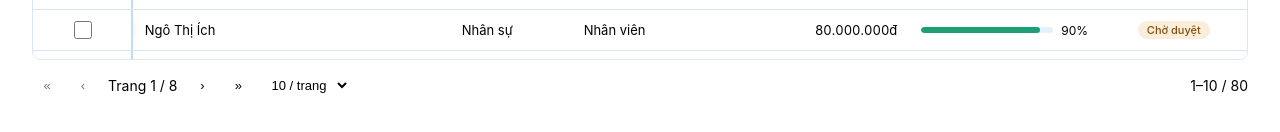
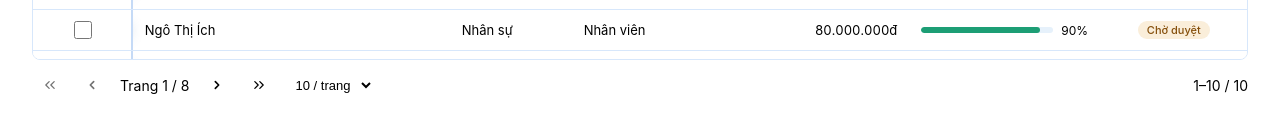
Before and after one commit to Fenell/data-grid-react, a React (Vite) app: page / in a window 1280 px wide. Shown: the part 514-646 px from the top of the page. Built offline with nearby package versions, Linux system fonts and the light colour scheme; a web font is replaced by a local one.

Commit message:
sửa lại icon phân trang

```diff
--- a/src/App.tsx
+++ b/src/App.tsx
@@ -316,7 +316,6 @@ function App() {
         enableColumnFilters={false}
         globalFilter={globalFilter}
         isLoading={isLoading}
-        serverSide
         pageCount={pageCount}
         pageSizeOptions={[5, 10, 20, 50]}
         pagination={pagination}
--- a/src/components/DataGrid.module.css
+++ b/src/components/DataGrid.module.css
@@ -435,6 +435,8 @@ tbody tr:hover .td.pinnedRight {
 }
 
 .pageButton {
+  display: flex;
+  align-items: center;
   min-width: 30px;
   height: 30px;
   padding: 0 8px;
--- a/src/components/DataGrid.tsx
+++ b/src/components/DataGrid.tsx
@@ -442,7 +442,23 @@ const DataGridInner = <T extends GridRow>(
             onClick={() => setPageIndex(0)}
             type="button"
           >
-            «
+            <svg
+              className="text-gray-800 dark:text-white"
+              aria-hidden="true"
+              xmlns="http://www.w3.org/2000/svg"
+              width="20"
+              height="20"
+              fill="none"
+              viewBox="0 0 24 24"
+            >
+              <path
+                stroke="currentColor"
+                stroke-linecap="round"
+                stroke-linejoin="round"
+                stroke-width="1.5"
+                d="m17 16-4-4 4-4m-6 8-4-4 4-4"
+              />
+            </svg>
           </button>
           <button
             className={styles.pageButton}
@@ -452,7 +468,23 @@ const DataGridInner = <T extends GridRow>(
             }
             type="button"
           >
-            ‹
+            <svg
+              className="w-6 h-6 text-gray-800 dark:text-white"
+              aria-hidden="true"
+              xmlns="http://www.w3.org/2000/svg"
+              width="20"
+              height="20"
+              fill="none"
+              viewBox="0 0 24 24"
+            >
+              <path
+                stroke="currentColor"
+                stroke-linecap="round"
+                stroke-linejoin="round"
+                stroke-width="2"
+                d="m14 8-4 4 4 4"
+              />
+            </svg>
           </button>
 
           <span className={styles.pageIndicator}>
@@ -475,7 +507,23 @@ const DataGridInner = <T extends GridRow>(
             }
             type="button"
           >
-            ›
+            <svg
+              className="w-5 h-5 text-gray-600 dark:text-white"
+              aria-hidden="true"
+              xmlns="http://www.w3.org/2000/svg"
+              width="20"
+              height="20"
+              fill="none"
+              viewBox="0 0 24 24"
+            >
+              <path
+                stroke="currentColor"
+                stroke-linecap="round"
+                stroke-linejoin="round"
+                stroke-width="2"
+                d="m10 16 4-4-4-4"
+              />
+            </svg>
           </button>
           <button
             className={styles.pageButton}
@@ -485,7 +533,23 @@ const DataGridInner = <T extends GridRow>(
             onClick={() => setPageIndex(Math.max(table.getPageCount() - 1, 0))}
             type="button"
           >
-            »
+            <svg
+              className="text-gray-800 dark:text-white"
+              aria-hidden="true"
+              xmlns="http://www.w3.org/2000/svg"
+              width="20"
+              height="20"
+              fill="none"
+              viewBox="0 0 24 24"
+            >
+              <path
+                stroke="currentColor"
+                stroke-linecap="round"
+                stroke-linejoin="round"
+                stroke-width="1.5"
+                d="m7 16 4-4-4-4m6 8 4-4-4-4"
+              />
+            </svg>
           </button>
 
           <select
```
